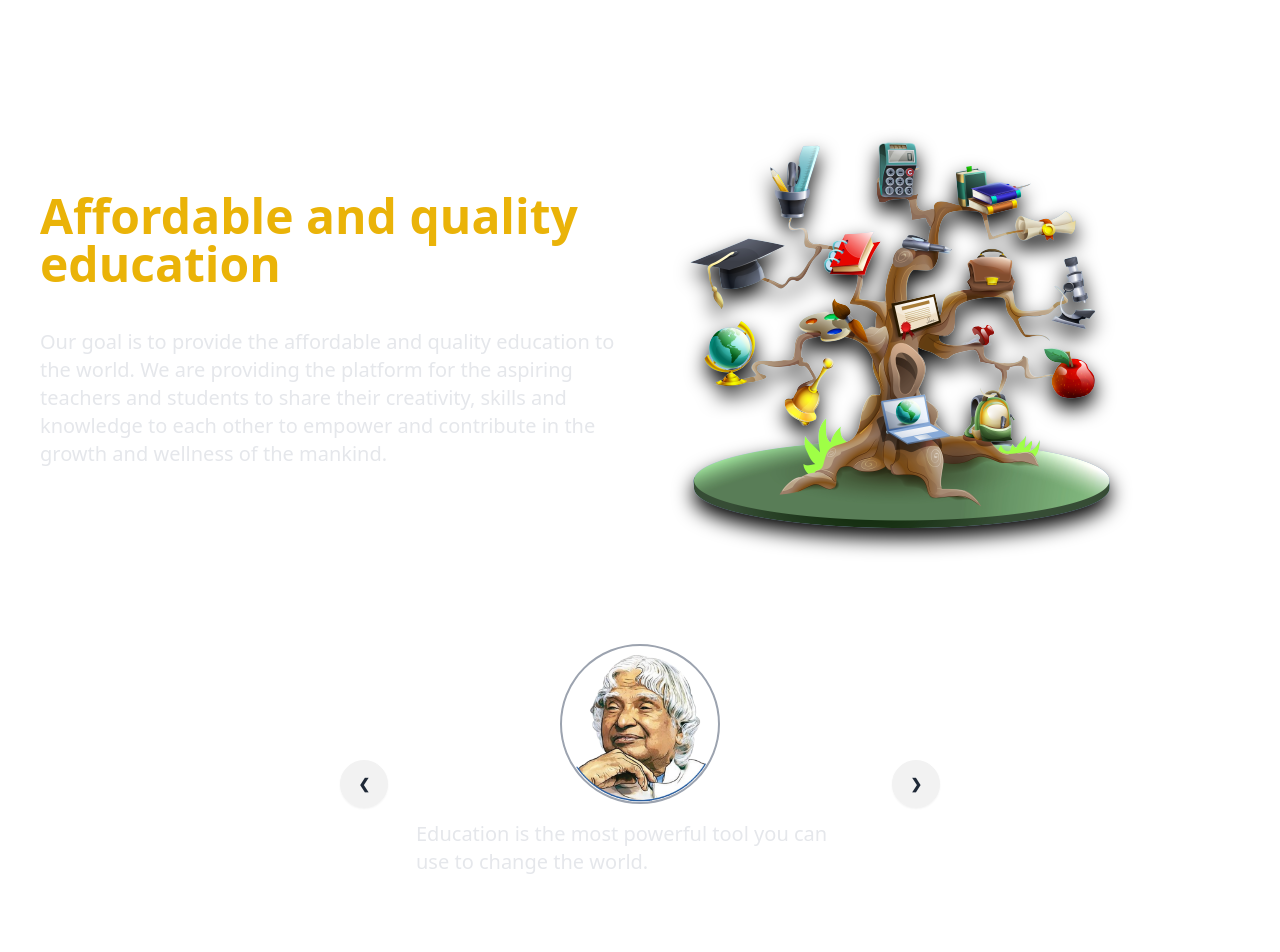
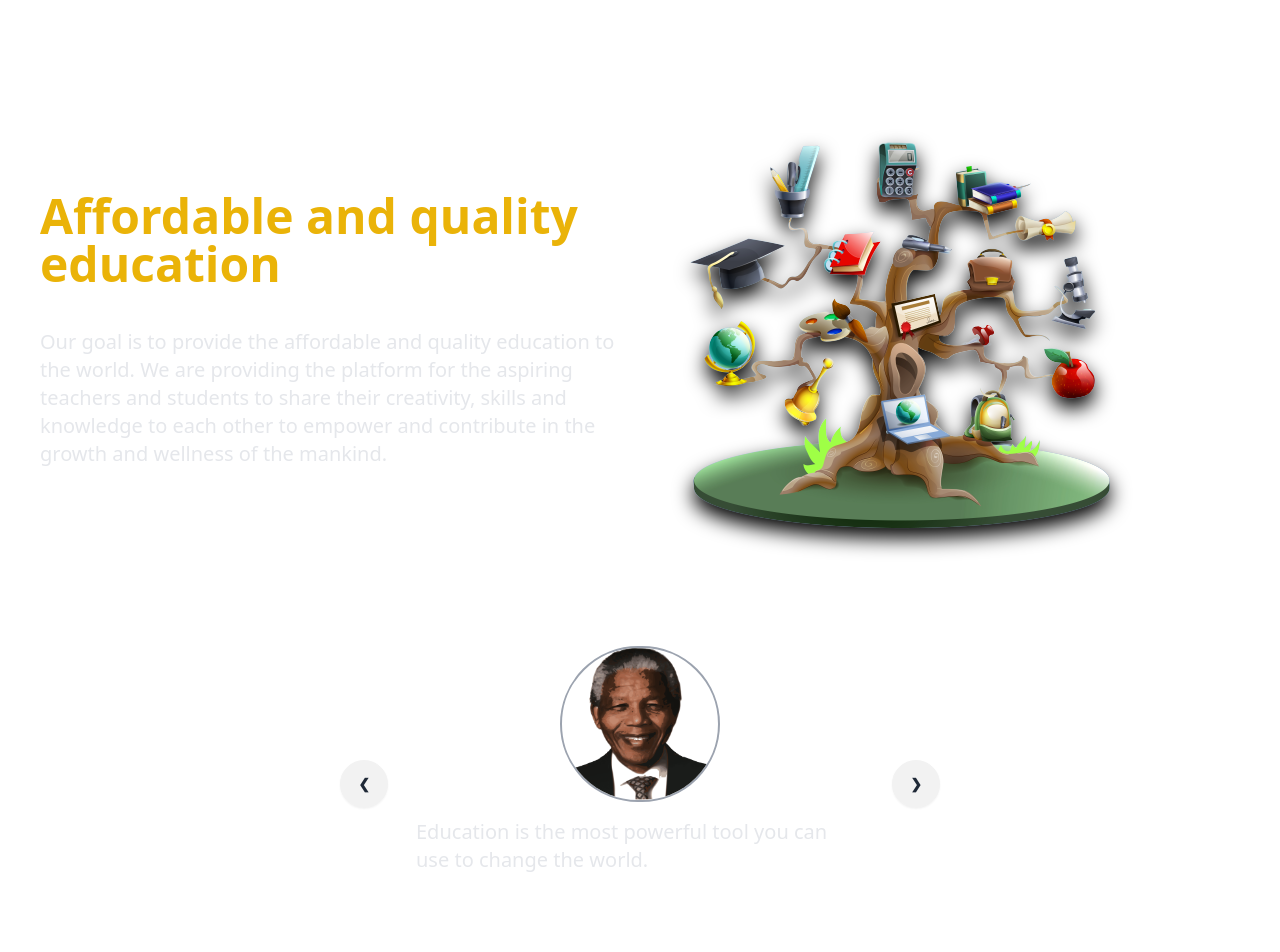
Before and after one commit to Roshan21p/LMS-Frontend, a React (Vite) app: page /about in a window 1280 px wide. Shown: the top 952 px of the page. Built offline with nearby package versions, Linux system fonts and the light colour scheme.

Commit message:
Cleaned up our about us

```diff
--- a/src/App.jsx
+++ b/src/App.jsx
@@ -3,8 +3,9 @@ import './App.css';
 
 // Library imports
 import { Route, Routes } from 'react-router-dom';
+
+import AboutUs from './Pages/AboutUs';
 import HomePage from './Pages/HomePage';
-import AboutUs from './Pages/AboutUs';
 
 // Component imports
 
--- /dev/null
+++ b/src/Components/CarouselSlide.jsx
@@ -0,0 +1,38 @@
+function CarouselSlide({
+  image,
+  title,
+  description,
+  slideNumber,
+  totalSlides
+}) {
+  console.log(title, description, slideNumber, totalSlides);
+
+  return (
+    <div id={`slide${slideNumber}`} className="carousel-item relative w-full">
+      <div className="flex flex-col items-center justify-center gap-4 px-[15%]">
+        <img
+          src={image}
+          className="w-40 rounded-full border-2 border-gray-400"
+        />
+        <p className="text-xl text-gray-200">{description}</p>
+        <h3 className="text-2xl font-semibold">{title}</h3>
+        <div className="absolute flex justify-between transform -translate-y-1/2 left-5 right-5 top-1/2">
+          <a
+            href={`#slide${slideNumber == 1 ? totalSlides : slideNumber - 1} `}
+            className="btn btn-circle"
+          >
+            ❮
+          </a>
+          <a
+            href={`#slide${(slideNumber % totalSlides) + 1} `}
+            className="btn btn-circle"
+          >
+            ❯
+          </a>
+        </div>
+      </div>
+    </div>
+  );
+}
+
+export default CarouselSlide;
--- /dev/null
+++ b/src/Constants/CelebrityData.js
@@ -0,0 +1,45 @@
+// Images imports
+import apj from '../assets/Images/apj.png';
+import billGates from '../assets/Images/billGates.png';
+import einstein from '../assets/Images/einstein.png';
+import nelsonMandela from '../assets/Images/nelsonMandela.png';
+import steveJobs from '../assets/Images/steveJobs.png';
+
+const celebrities = [
+  {
+    title: 'Nelson Mandela',
+    description:
+      'Education is the most powerful tool you can use to change the world.',
+    image: nelsonMandela,
+    slideNumber: 1
+  },
+  {
+    title: 'APJ Abdul Kamal',
+    description:
+      'Failure will never overtake me if my determination to succeed is strong enough.',
+    image: apj,
+    slideNumber: 2
+  },
+  {
+    title: 'Albert Einstein',
+    description: 'A person who never made a mistake never tried anything new.',
+    image: einstein,
+    slideNumber: 3
+  },
+  {
+    title: 'Steve Jobs',
+    description:
+      "We don't get a chance to do that many things, and every one should be really excellent.",
+    image: steveJobs,
+    slideNumber: 4
+  },
+  {
+    title: 'Bill Gates',
+    description:
+      'Success is a lousy teacher. It seduces smart people into thinking they can’t lose.',
+    image: billGates,
+    slideNumber: 5
+  }
+];
+
+export default celebrities;
--- a/src/Layouts/HomeLayout.jsx
+++ b/src/Layouts/HomeLayout.jsx
@@ -1,10 +1,9 @@
 // Library imports
+import { AiFillCloseCircle } from 'react-icons/ai';
 import { FiMenu } from 'react-icons/fi';
-import { AiFillCloseCircle } from 'react-icons/ai';
-import { Link, useNavigate } from 'react-router-dom';
-
 // Component imports
 import { useDispatch, useSelector } from 'react-redux';
+import { Link, useNavigate } from 'react-router-dom';
 
 import Footer from '../Components/Footer';
 
--- a/src/Pages/AboutUs.jsx
+++ b/src/Pages/AboutUs.jsx
@@ -1,22 +1,16 @@
 // Library imports
 
 // Component imports
-import HomeLayout from '../Layouts/HomeLayout';
-
 // Images imports
 import aboutMainImage from '../assets/Images/aboutMainImage.png';
-import apj from '../assets/Images/apj.png';
-import billGates from '../assets/Images/billGates.png';
-import einstein from '../assets/Images/einstein.png';
-import nelsonMandela from '../assets/Images/nelsonMandela.png';
-import steveJobs from '../assets/Images/steveJobs.png';
+import CarouselSlide from '../Components/CarouselSlide';
+import celebrities from '../Constants/CelebrityData';
+import HomeLayout from '../Layouts/HomeLayout';
 
 function AboutUs() {
   return (
     <HomeLayout>
       <div className="p1-20 pt-20 flex flex-col text-white">
-
-
         {/* creating the about page main section */}
         <div className="flex items-center gap-5 mx-10">
           {/* out moto section */}
@@ -48,123 +42,15 @@ function AboutUs() {
         </div>
 
         <div className="carousel w-1/2 my-16 m-auto">
-
-
-          <div id="slide1" className="carousel-item relative w-full">
-            <div className="flex flex-col items-center justify-center gap-4 px-[15%]">
-              <img
-                src={apj}
-                className="w-40 rounded-full border-2 border-gray-400"
+          {celebrities &&
+            celebrities.map((celebrity) => (
+              <CarouselSlide
+                {...celebrity}
+                key={celebrity.slideNumber}
+                totalSlides={celebrities.length}
               />
-              <p className="text-xl text-gray-200">
-                {
-                  'Education is the most powerful tool you can use to change the world.'
-                }
-              </p>
-              <h3 className="text-2xl font-semibold">APJ Abdul Kalam</h3>
-              <div className="absolute flex justify-between transform -translate-y-1/2 left-5 right-5 top-1/2">
-                <a href="#slide5" className="btn btn-circle">
-                  ❮
-                </a>
-                <a href="#slide2" className="btn btn-circle">
-                  ❯
-                </a>
-              </div>
-            </div>
-          </div>
-
-          <div id="slide2" className="carousel-item relative w-full">
-            <div className="flex flex-col items-center justify-center gap-4 px-[15%]">
-              <img
-                src={billGates}
-                className="w-40 rounded-full border-2 border-gray-400"
-              />
-              <p className="text-xl text-gray-200">
-                {
-                  'Failure will never overtake me if my determination to succeed is strong enough.'
-                }
-              </p>
-              <h3 className="text-2xl font-semibold">Bill Gates</h3>
-              <div className="absolute flex justify-between transform -translate-y-1/2 left-5 right-5 top-1/2">
-                <a href="#slide1" className="btn btn-circle">
-                  ❮
-                </a>
-                <a href="#slide3" className="btn btn-circle">
-                  ❯
-                </a>
-              </div>
-            </div>
-          </div>
-
-          <div id="slide3" className="carousel-item relative w-full">
-            <div className="flex flex-col items-center justify-center gap-4 px-[15%]">
-              <img
-                src={einstein}
-                className="w-40 rounded-full border-2 border-gray-400"
-              />
-              <p className="text-xl text-gray-200">
-                {'A person who never made a mistake never tried anything new.'}
-              </p>
-              <h3 className="text-2xl font-semibold">Albert Einstein</h3>
-              <div className="absolute flex justify-between transform -translate-y-1/2 left-5 right-5 top-1/2">
-                <a href="#slide2" className="btn btn-circle">
-                  ❮
-                </a>
-                <a href="#slide4" className="btn btn-circle">
-                  ❯
-                </a>
-              </div>
-            </div>
-          </div>
-
-          <div id="slide4" className="carousel-item relative w-full">
-            <div className="flex flex-col items-center justify-center gap-4 px-[15%]">
-              <img
-                src={nelsonMandela}
-                className="w-40 rounded-full border-2 border-gray-400"
-              />
-              <p className="text-xl text-gray-200">
-                {
-                  "We don't get a chance to do that many things, and every one should be really excellent."
-                }
-              </p>
-              <h3 className="text-2xl font-semibold">Nelson Mandela</h3>
-              <div className="absolute flex justify-between transform -translate-y-1/2 left-5 right-5 top-1/2">
-                <a href="#slide3" className="btn btn-circle">
-                  ❮
-                </a>
-                <a href="#slide5" className="btn btn-circle">
-                  ❯
-                </a>
-              </div>
-            </div>
-          </div>
-
-          <div id="slide5" className="carousel-item relative w-full">
-            <div className="flex flex-col items-center justify-center gap-4 px-[15%]">
-              <img
-                src={steveJobs}
-                className="w-40 rounded-full border-2 border-gray-400"
-              />
-              <p className="text-xl text-gray-200">
-                {
-                  'ESuccess is a lousy teacher. It seduces smart people into thinking they can’t lose.'
-                }
-              </p>
-              <h3 className="text-2xl font-semibold">Steve Jobs</h3>
-              <div className="absolute flex justify-between transform -translate-y-1/2 left-5 right-5 top-1/2">
-                <a href="#slide4" className="btn btn-circle">
-                  ❮
-                </a>
-                <a href="#slide1" className="btn btn-circle">
-                  ❯
-                </a>
-              </div>
-            </div>
-          </div>
-
+            ))}
         </div>
-
       </div>
     </HomeLayout>
   );
--- a/src/Pages/HomePage.jsx
+++ b/src/Pages/HomePage.jsx
@@ -1,11 +1,10 @@
 // Library imports
 import { Link } from 'react-router-dom';
 
+// Images imports
+import homePageMainImage from '../Assets/Images/homePageMainImage.png';
 // Component imports
 import HomeLayout from '../Layouts/HomeLayout';
-
-// Images imports
-import homePageMainImage from '../Assets/Images/homePageMainImage.png';
 
 function HomePage() {
   return (
```
